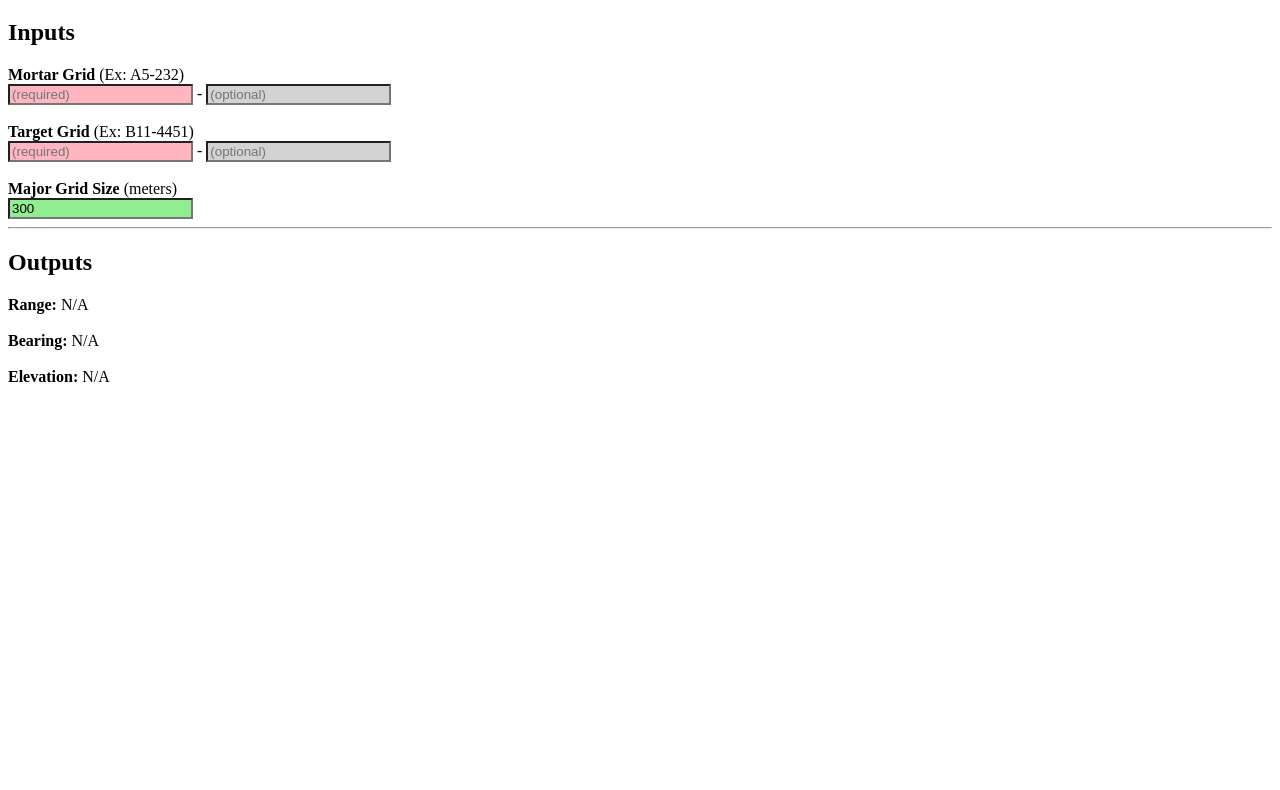
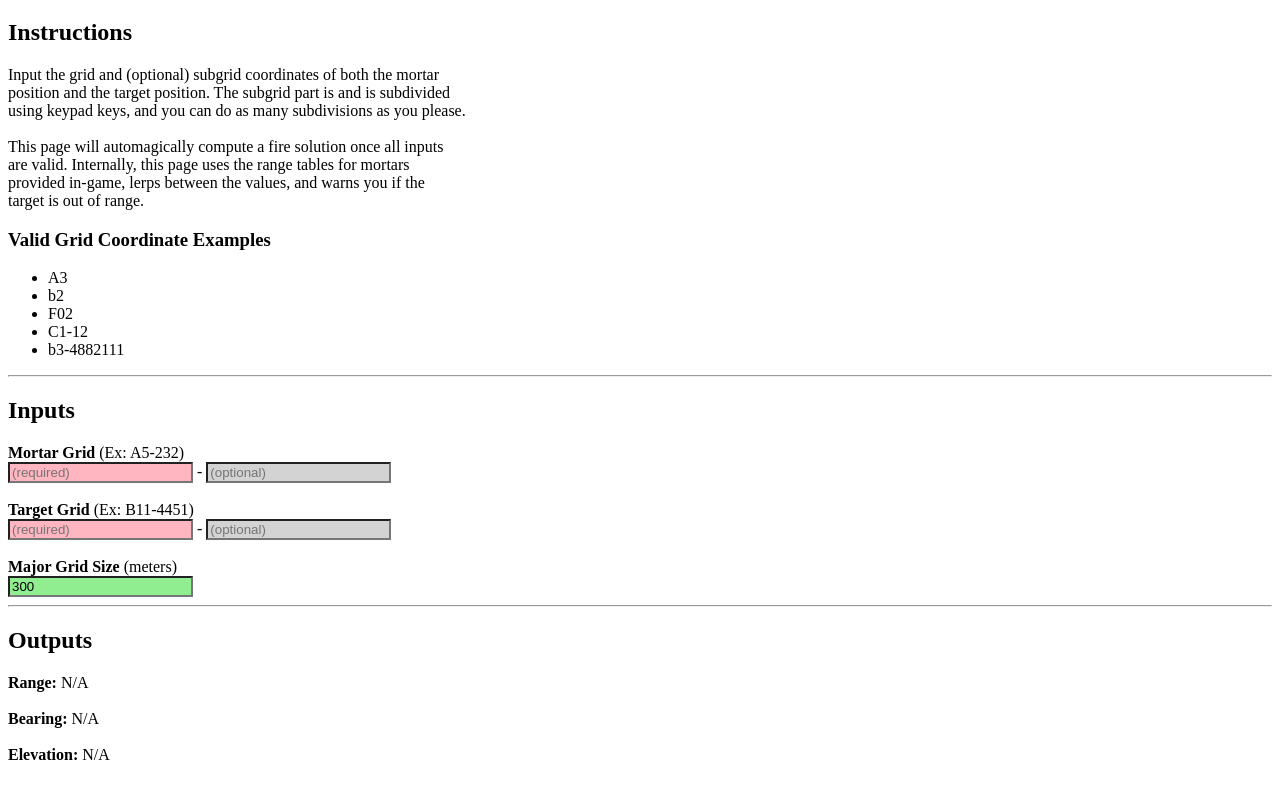
Before and after one commit to Whiplash141/squad-mortar-calculator, a plain HTML site: page index.html in a window 1280 px wide. Shown: the part 61-851 px from the top of the page. Before the commit the page ends 800 px from the top, so only its background shows below. Drawn offline with Linux system fonts and the light colour scheme.

Commit message:
Added instructions on the webpage

```diff
--- a/index.html
+++ b/index.html
@@ -23,6 +23,25 @@
 </head>
 <body>
 <h1>Squad Mortar Calculator</h1>
+<div id='instructions'>
+    <h2>Instructions</h2>
+    Input the grid and (optional) subgrid coordinates of both the mortar<br>
+    position and the target position. The subgrid part is and is subdivided<br>
+    using keypad keys, and you can do as many subdivisions as you please.<br><br>
+    This page will automagically compute a fire solution once all inputs<br>
+    are valid. Internally, this page uses the range tables for mortars<br>
+    provided in-game, lerps between the values, and warns you if the<br>
+    target is out of range.
+    <h3>Valid Grid Coordinate Examples</h3>
+    <ul>
+        <li>A3</li>
+        <li>b2</li>
+        <li>F02</li>
+        <li>C1-12</li>
+        <li>b3-4882111</li>
+    </ul>
+</div>
+<hr>
 <div id='inputs'>
     <h2>Inputs</h2>
     <form oninput='validateInputs()'>
```
